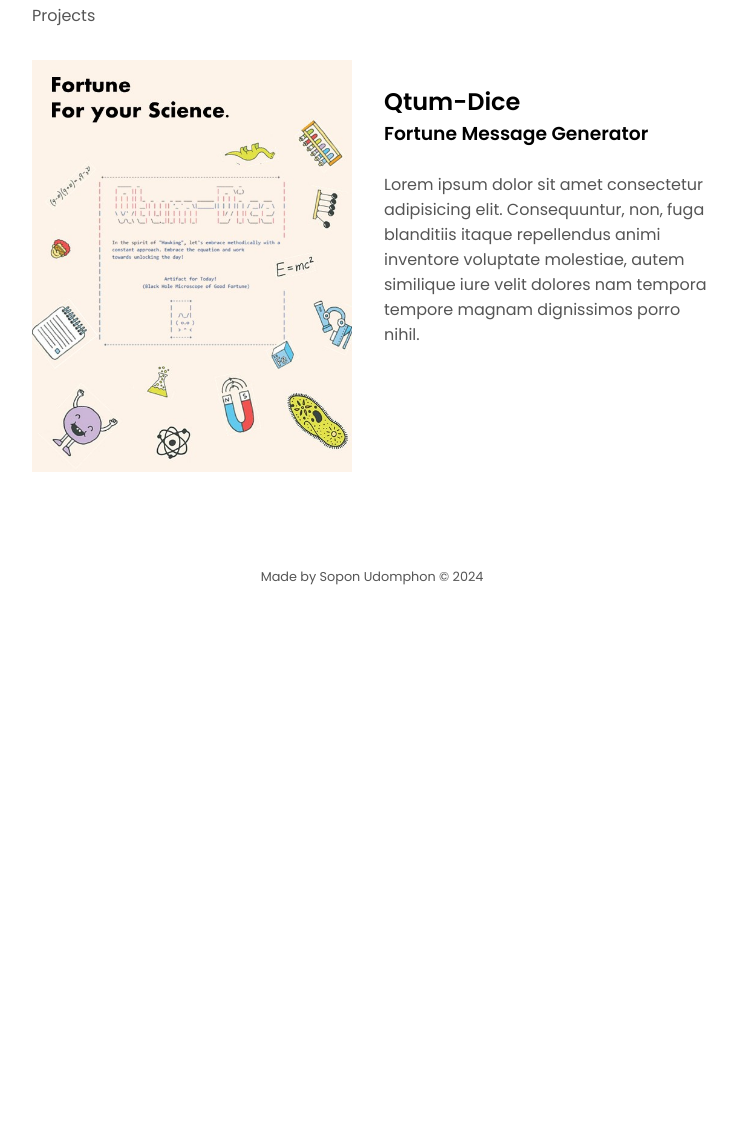
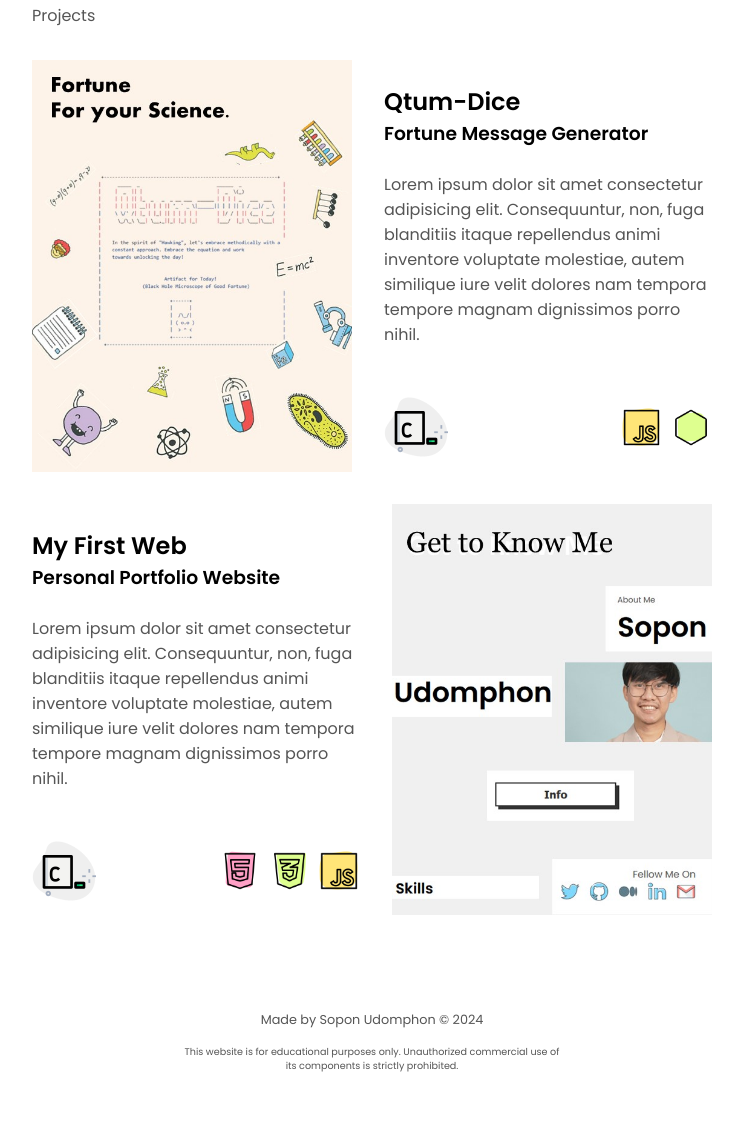
Before and after one commit to SoponUdomphon/thony.github.io, a plain HTML site: page index.html in a window 1280 px wide. Shown: the part 852-1989 px from the top of the page, without its empty margins (268-1011 px from the left). Before the commit the page ends 1502 px from the top, so only its background shows below. Drawn offline with Linux system fonts and the light colour scheme.

Commit message:
update icon in portfolio poster

```diff
--- a/index.html
+++ b/index.html
@@ -45,17 +45,51 @@
     </section>
     <section id="projects">
         <p class="sub-title">Projects</p>
-        <div class="poster-container">
+        <div class="poster-container-left">
             <img src="source/1st-port-poster.jpg">
             <div class="description">
-                <h2>Qtum-Dice</h2>
-                <h3>Fortune Message Generator</h3>
+                <div class="text-part">
+                    <h2>Qtum-Dice</h2>
+                    <h3>Fortune Message Generator</h3>
+                    <p>Lorem ipsum dolor sit amet consectetur adipisicing elit. Consequuntur, non, fuga blanditiis itaque repellendus animi inventore voluptate molestiae, autem similique iure velit dolores nam tempora tempore magnam dignissimos porro nihil.</p>
+                </div>
+                <div class="icon-part">
+                    <ul class="co-op">
+                        <li><img src="source/code-cademy.png"></li>
+                    </ul>
+                    <ul class="program">
+                        <li><img src="source/javascript (1).png"></li>
+                        <li><img src="source/node-dot-js.png"></li>
+                    </ul>
+                </div>
+            </div>
+        </div>
+        <div class="poster-container-right">
+            <div class="description">
+                <h2>My First Web</h2>
+                <h3>Personal Portfolio Website</h3>
                 <p>Lorem ipsum dolor sit amet consectetur adipisicing elit. Consequuntur, non, fuga blanditiis itaque repellendus animi inventore voluptate molestiae, autem similique iure velit dolores nam tempora tempore magnam dignissimos porro nihil.</p>
+                <div class="icon-part">
+                    <ul class="co-op">
+                        <li><img src="source/code-cademy.png"></li>
+                    </ul>
+                    <ul class="program">
+                        <li><img src="source/html.png"></li>
+                        <li><img src="source/css-alt.png"></li>
+                        <li><img src="source/javascript (1).png"></li>
+                    </ul>
+                </div>
             </div>
+            <img src="source/2nd-port-poster.jpg">
         </div>
     </section>
     <footer>
-        <p>Made by Sopon Udomphon © 2024</p>
+        <div class="copyright">
+            <p>Made by Sopon Udomphon © 2024</p>
+        </div>
+        <div class="ps">
+            <p>This website is for educational purposes only. Unauthorized commercial use of <br/>its components is strictly prohibited.</p>
+        </div>
     </footer>
 </body>
 </html>
--- a/style.css
+++ b/style.css
@@ -167,32 +167,91 @@ h1 {
   }
 
 /* PROJECTS */
-.poster-container {
+/* LEFT */
+.poster-container-left {
     padding-top: 2rem;
     display: flex;
     justify-content: space-between;
 }
 
-.poster-container img {
+.poster-container-left img {
     width: 20rem;
+    height: fit-content;
 }
 
-.poster-container .description {
+.poster-container-left .description {
     padding-top: 1.5rem;
     padding-left: 2rem;
 }
 
-.poster-container .description p {
+.poster-container-left .description p {
     padding-top: 1.5rem;
 }
 
+/* RIGHT */
+.poster-container-right {
+    padding-top: 2rem;
+    display: flex;
+    justify-content: space-between;
+}
+
+.poster-container-right img {
+    width: 20rem;
+    height: fit-content;
+}
+
+.poster-container-right .description {
+    padding-top: 1.5rem;
+    padding-right: 2rem;
+}
+
+.poster-container-right .description p {
+    padding-top: 1.5rem;
+}
+
+/* ICON-PART */
+.icon-part {
+    display: flex;
+    justify-content: space-between;
+    align-items: center;
+    padding-top: 3rem;
+}
+
+.icon-part li {
+    list-style: none;
+}
+
+.icon-part .co-op img {
+    width: 4rem;
+}
+
+.icon-part .program img {
+    width: 2.6rem;
+}
+
+.icon-part .program {
+    gap: 0.5rem;
+    display: flex;
+}
+
 /* FOOTER */
-footer {
+footer .copyright {
     display: flex;
-    padding: 6rem 0 4rem 0;
+    padding-top: 6rem;
     justify-content: center;
 }
 
-footer p {
+footer .copyright p {
     font-size: 0.8rem;
 }
+
+footer .ps {
+    display: flex;
+    padding: 1rem 0 4rem 0;
+    justify-content: center;
+}
+
+footer .ps p {
+    font-size: 0.6rem;
+    text-align: center;
+}
```
Also changed, not shown: source/2nd-port-poster.jpg (added), source/code-cademy.png (added), source/codecademy.png (added), source/css-alt.png (added), source/html.png (added), source/javascript (1).png (added), source/javascript.png (added), source/node-dot-js.png (added).
